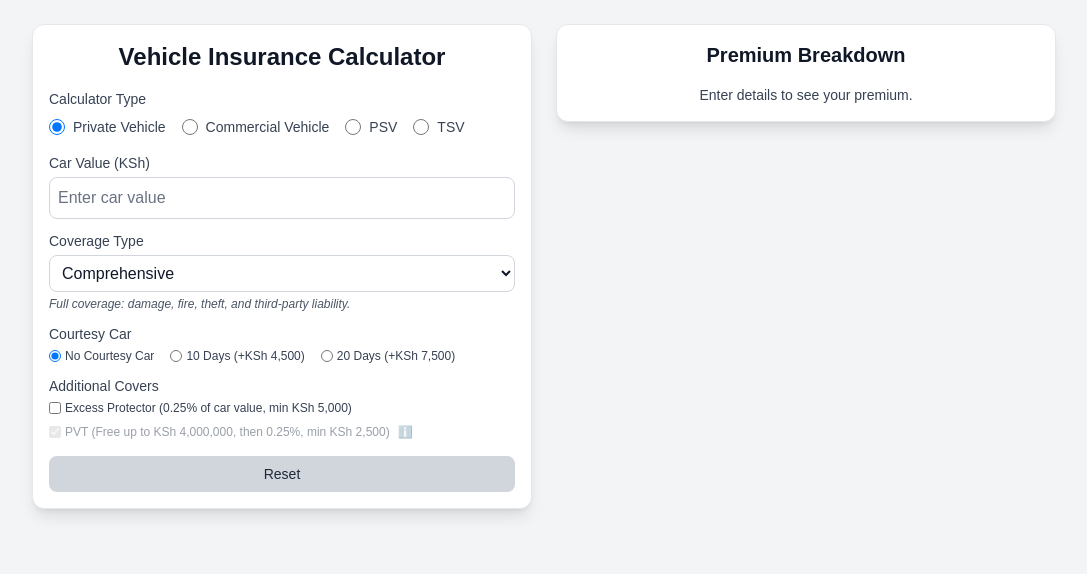
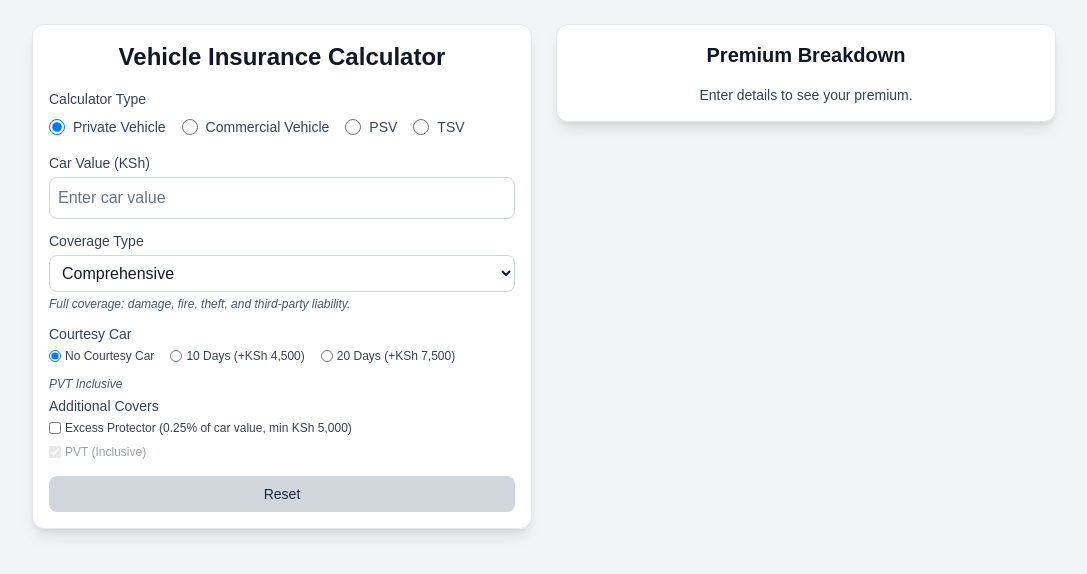
Before and after one commit to Caleb-Kiune/insurance-calculator, a Next.js app: page /calculator in a window 1280 px wide. Shown: the top 574 px of the page, without its empty margins (96-1183 px from the left). Built offline with nearby package versions, Linux system fonts and the light colour scheme.

Commit message:
update tooltip position

```diff
--- a/src/app/calculator/page.tsx
+++ b/src/app/calculator/page.tsx
@@ -345,10 +345,14 @@ export default function CalculatorPage() {
 
   const pvtLabelText = useMemo(() => {
     if (calculatorType === "private") {
-      return "PVT (Free up to KSh 4,000,000, then 0.25%, min KSh 2,500)";
+      return Number(carValue) <= 4_000_000 && coverageType === "comprehensive"
+        ? "PVT (Inclusive)"
+        : "PVT (0.25% of car value, min KSh 2,500)";
     }
-    return "PVT (Free up to KSh 5,000,000, then 0.25%, min KSh 2,500)";
-  }, [calculatorType]);
+    return Number(carValue) <= 5_000_000
+      ? "PVT (Inclusive)"
+      : "PVT (0.25% of car value, min KSh 2,500)";
+  }, [calculatorType, carValue, coverageType]);
 
   const handleCarValueChange = (e: React.ChangeEvent<HTMLInputElement>) => {
     const rawValue = e.target.value.replace(/,/g, ""); // remove commas
@@ -739,6 +743,9 @@ export default function CalculatorPage() {
           {/** Additional Covers - Hidden for commercial third-party; EP disabled for Commercial/PSV, enabled for TSV, PVT selectable >5M for Commercial/PSV/TSV */}
           {!(calculatorType === "commercial" && commercialCoverageType === "third-party") && (
             <div className="mb-3">
+              {calculatorType === "private" && Number(carValue) <= 4_000_000 && coverageType === "comprehensive" && (
+                <p className="mt-1 text-xs text-gray-600 italic mb-1">PVT Inclusive</p>
+              )}
               <label className="block mb-1 font-medium text-gray-700 text-sm">
                 Additional Covers
               </label>
@@ -799,14 +806,6 @@ export default function CalculatorPage() {
                   />
                   <label htmlFor="politicalTerrorismCover" className="ml-1 text-xs text-gray-700">
                     {pvtLabelText}
-                    {calculatorType === "private" && Number(carValue) <= 4_000_000 && coverageType === "comprehensive" && (
-                      <span
-                        className="ml-2 text-xs text-blue-600 cursor-pointer"
-                        title="PVT Inclusive"
-                      >
-                        ℹ️
-                      </span>
-                    )}
                   </label>
                 </div>
               </div>
```
